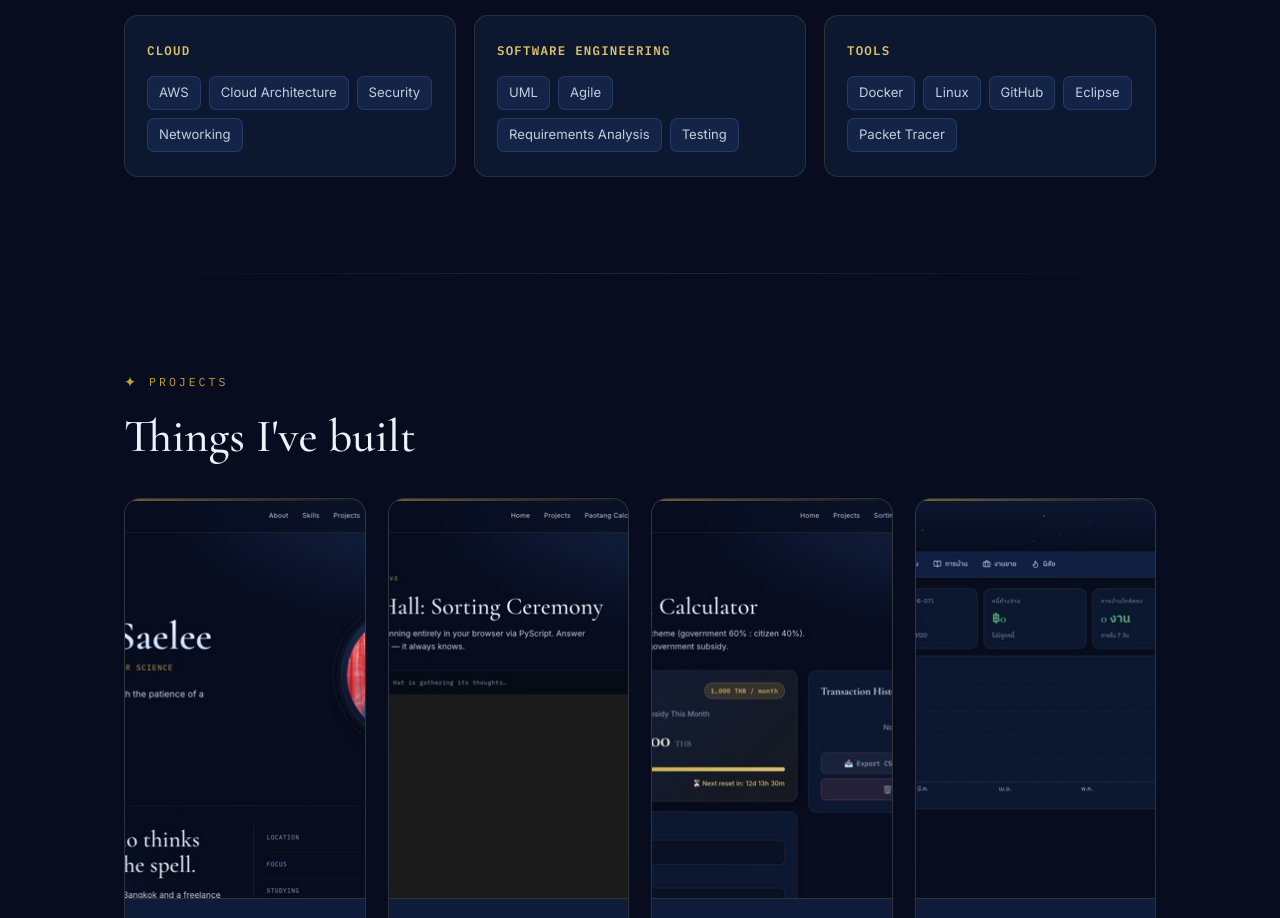
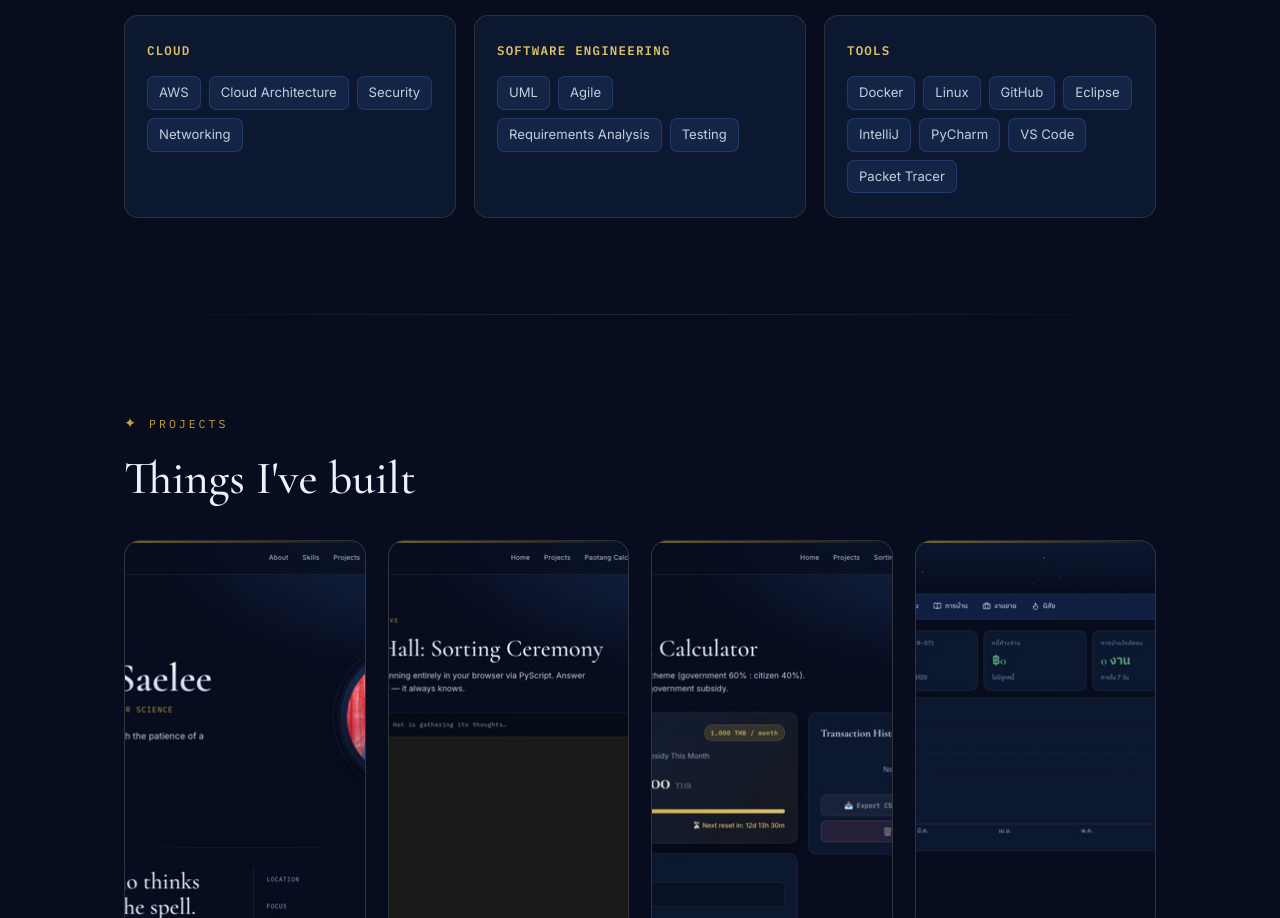
Before and after one commit to BR0WNDY/Sunshine-and-Moonlight, a website: page index.html in a window 1280 px wide. Shown: the part 1547-2465 px from the top of the page. Drawn offline with nearby package versions, Linux system fonts and the light colour scheme; a web font is replaced by a local one.

Commit message:
Add IntelliJ, PyCharm, and VS Code to the Tools skill card
Co-Authored-By: Claude Sonnet 5 <noreply@anthropic.com>

```diff
--- a/index.html
+++ b/index.html
@@ -342,7 +342,7 @@
       </div>
       <div class="skill-card">
         <h3 data-en="Tools" data-th="เครื่องมือ">Tools</h3>
-        <div class="tags"><span class="tag">Docker</span><span class="tag">Linux</span><span class="tag">GitHub</span><span class="tag">Eclipse</span><span class="tag">Packet Tracer</span></div>
+        <div class="tags"><span class="tag">Docker</span><span class="tag">Linux</span><span class="tag">GitHub</span><span class="tag">Eclipse</span><span class="tag">IntelliJ</span><span class="tag">PyCharm</span><span class="tag">VS Code</span><span class="tag">Packet Tracer</span></div>
       </div>
     </div>
   </section>
```
